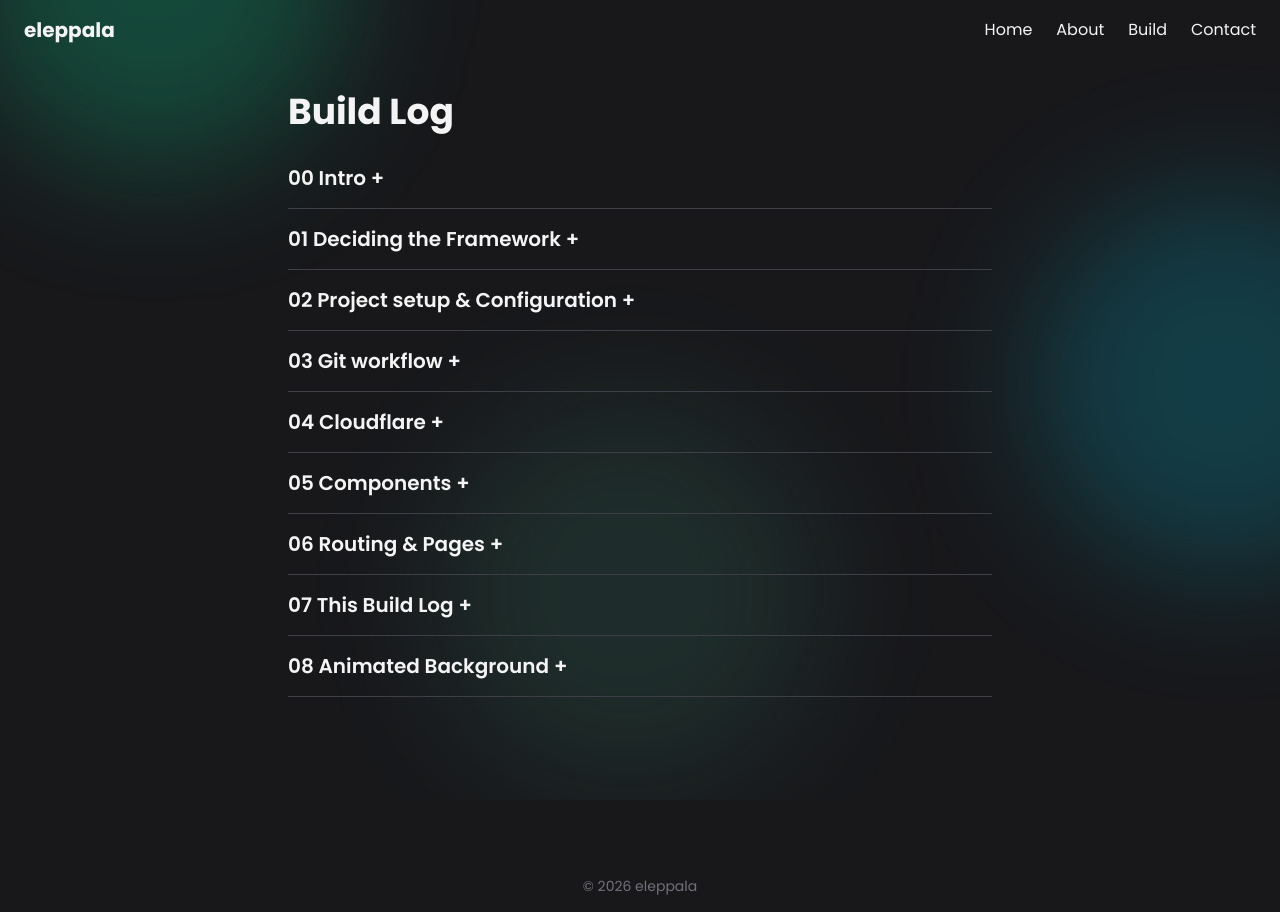
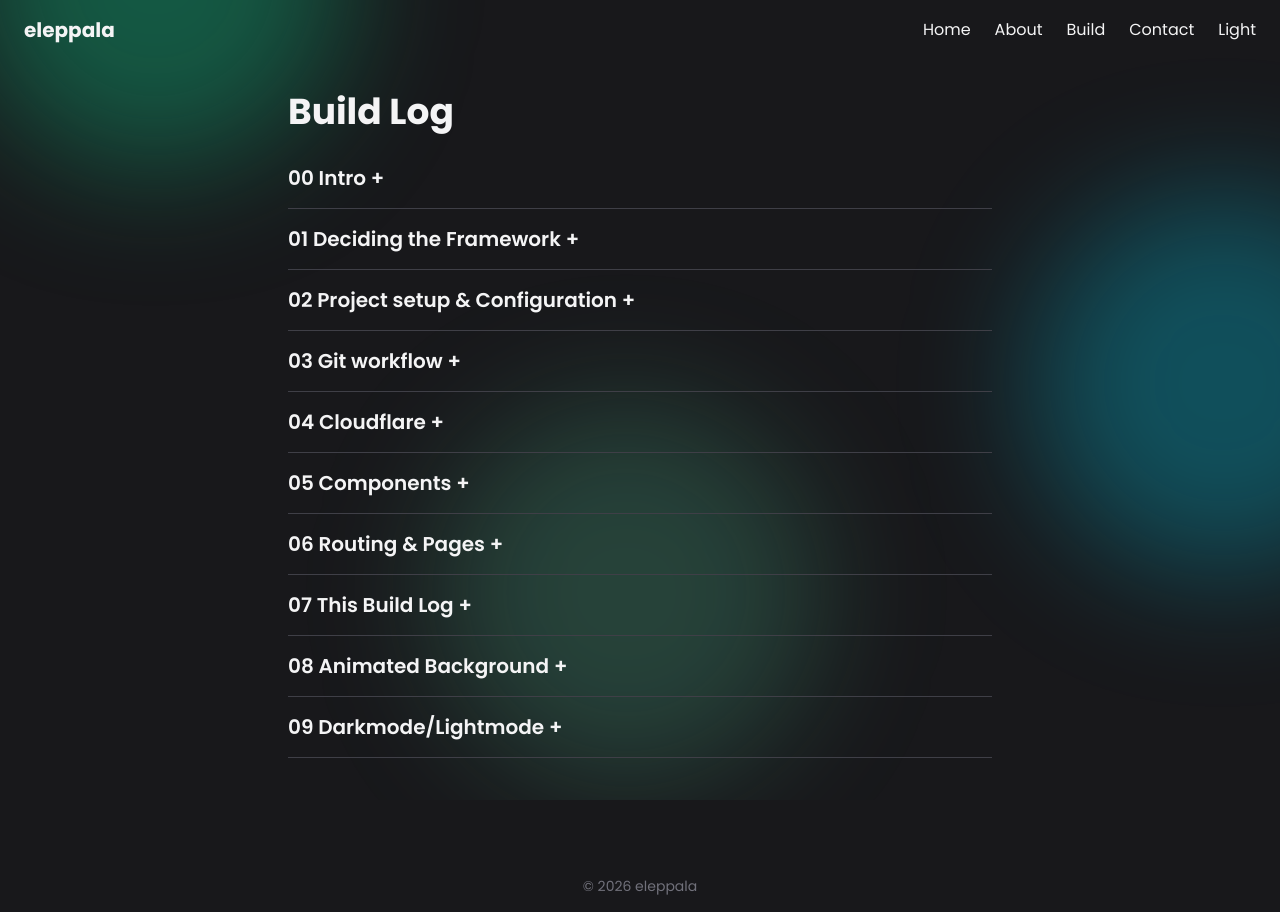
Before and after one commit to eleppala/eleppala_, a React (Vite) app: page /build in a window 1280 px wide. Built offline with nearby package versions, Linux system fonts and the light colour scheme.

Commit message:
feat: darkmode

```diff
--- a/src/components/Background.tsx
+++ b/src/components/Background.tsx
@@ -1,9 +1,9 @@
 function AnimatedBackground() {
   return (
-    <div className="pointer-events-none fixed inset-0 -z-10 overflow-hidden bg-secondary">
-      <div className="absolute -top-24 -left-24 h-96 w-96 rounded-full bg-primary/30 blur-3xl animate-float" />
-      <div className="absolute top-1/3 -right-24 h-96 w-96 rounded-full bg-cyan-400/20 blur-3xl animate-float delay-2000" />
-      <div className="absolute bottom-0 left-1/3 h-96 w-96 rounded-full bg-emerald-300/10 blur-3xl animate-float delay-4000" />
+    <div className="pointer-events-none fixed inset-0 -z-10 overflow-hidden">
+      <div className="absolute -top-24 -left-24 h-96 w-96 rounded-full bg-primary/40 blur-3xl animate-float" />
+      <div className="absolute top-1/3 -right-24 h-96 w-96 rounded-full bg-cyan-400/30 blur-3xl animate-float delay-2000" />
+      <div className="absolute bottom-0 left-1/3 h-96 w-96 rounded-full bg-emerald-300/20 blur-3xl animate-float delay-4000" />
     </div>
   );
 }
--- /dev/null
+++ b/src/components/DarkToggle.tsx
@@ -0,0 +1,28 @@
+import { useState, useEffect } from 'react'
+
+function ThemeToggle() {
+  const [isLight, setIsLight] = useState(() => {
+    return localStorage.getItem('theme') === 'light'
+  })
+
+  useEffect(() => {
+    if (isLight) {
+      document.body.classList.add('light')
+      localStorage.setItem('theme', 'light')
+    } else {
+      document.body.classList.remove('light')
+      localStorage.setItem('theme', 'dark')
+    }
+  }, [isLight])
+
+  return (
+    <button
+      onClick={() => setIsLight(!isLight)}
+      className="hover:text-primary"
+    >
+      {isLight ? 'Dark' : 'Light'}
+    </button>
+  )
+}
+
+export default ThemeToggle
--- a/src/components/Topbar.tsx
+++ b/src/components/Topbar.tsx
@@ -1,8 +1,9 @@
 import { Link } from 'react-router-dom'
+import DarkToggle from './DarkToggle'
 
 function Topbar() {
   return (
-    <nav className="text-third px-6 py-4 ">
+    <nav className="px-6 py-4 ">
       <div className="flex justify-between items-center">
         <span className="font-bold text-xl">eleppala</span>
         <div className="flex gap-6">
@@ -10,6 +11,7 @@ function Topbar() {
           <Link to="/about" className="hover:text-primary">About</Link>
           <Link to="/build" className="hover:text-primary">Build</Link>
           <Link to="/contact" className="hover:text-primary">Contact</Link>
+          <DarkToggle />
         </div>
       </div>
     </nav>
--- /dev/null
+++ b/src/content/posts/09.md
@@ -0,0 +1,2 @@
+## 09 Darkmode/Lightmode
+Surprisingly easy to implement. Since I designed the colors as theme variables from the start (secondary and third), I only needed to flip them — no hunting through components to change hardcoded colors. Added a body.light class in CSS that swaps the background and text. The toggle component uses useState to track the current theme and useEffect to sync it with the body class and localStorage (so it remembers your preference). The toggle button still needs some polishing — maybe a sun/moon icon instead of plain text.
--- a/src/content/unposted/09.md
+++ /dev/null
@@ -1 +0,0 @@
-## 09
--- a/src/index.css
+++ b/src/index.css
@@ -12,6 +12,10 @@
 body {
   font-family: var(--font-sans);
   @apply bg-secondary text-third;
+}
+
+body.light {
+  @apply bg-third text-secondary;
 }
 
 /* Used only for previewing colors (VS Code swatches) */
--- a/src/pages/Home.tsx
+++ b/src/pages/Home.tsx
@@ -2,7 +2,7 @@
 function Home() {
   return (
     <main className="min-h-screen flex items-center justify-center">
-      <h1>Building new</h1>
+      <h1>Currently building new.. </h1>
     </main>
   )
 }
```
